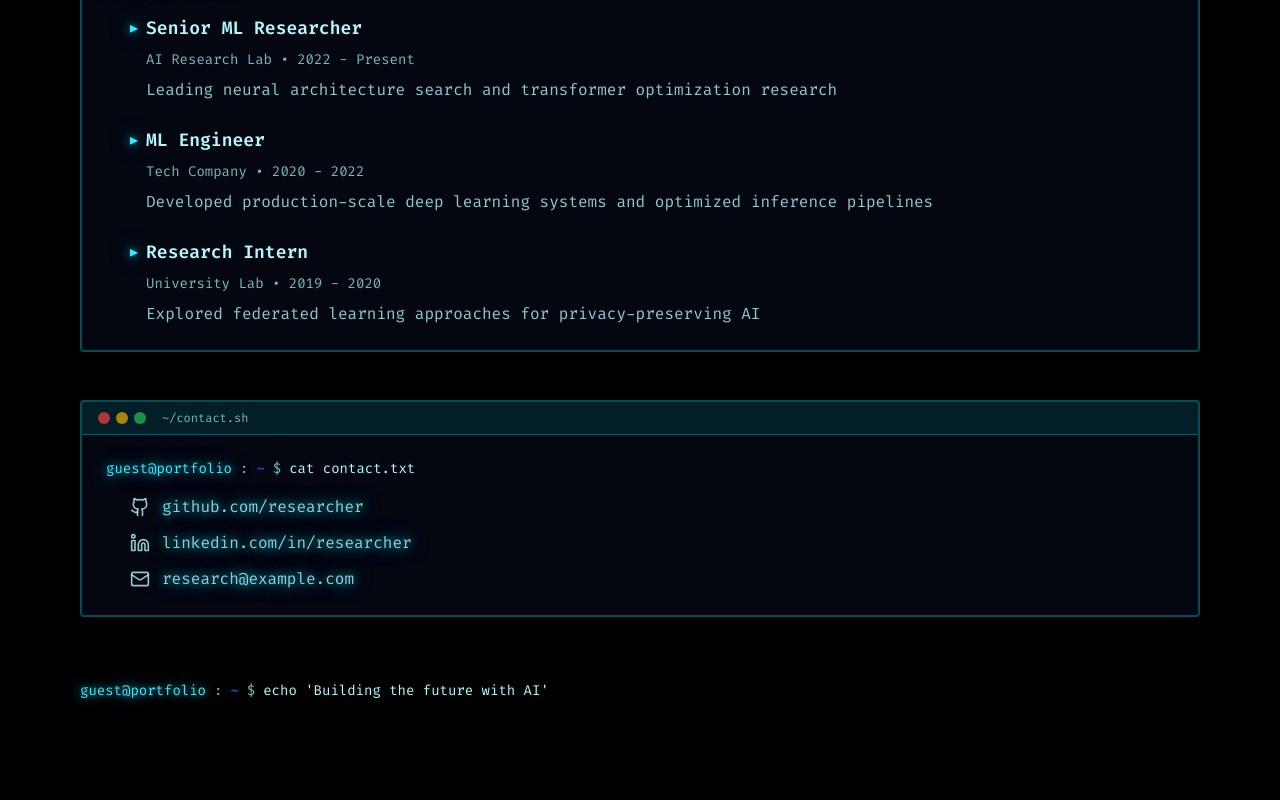
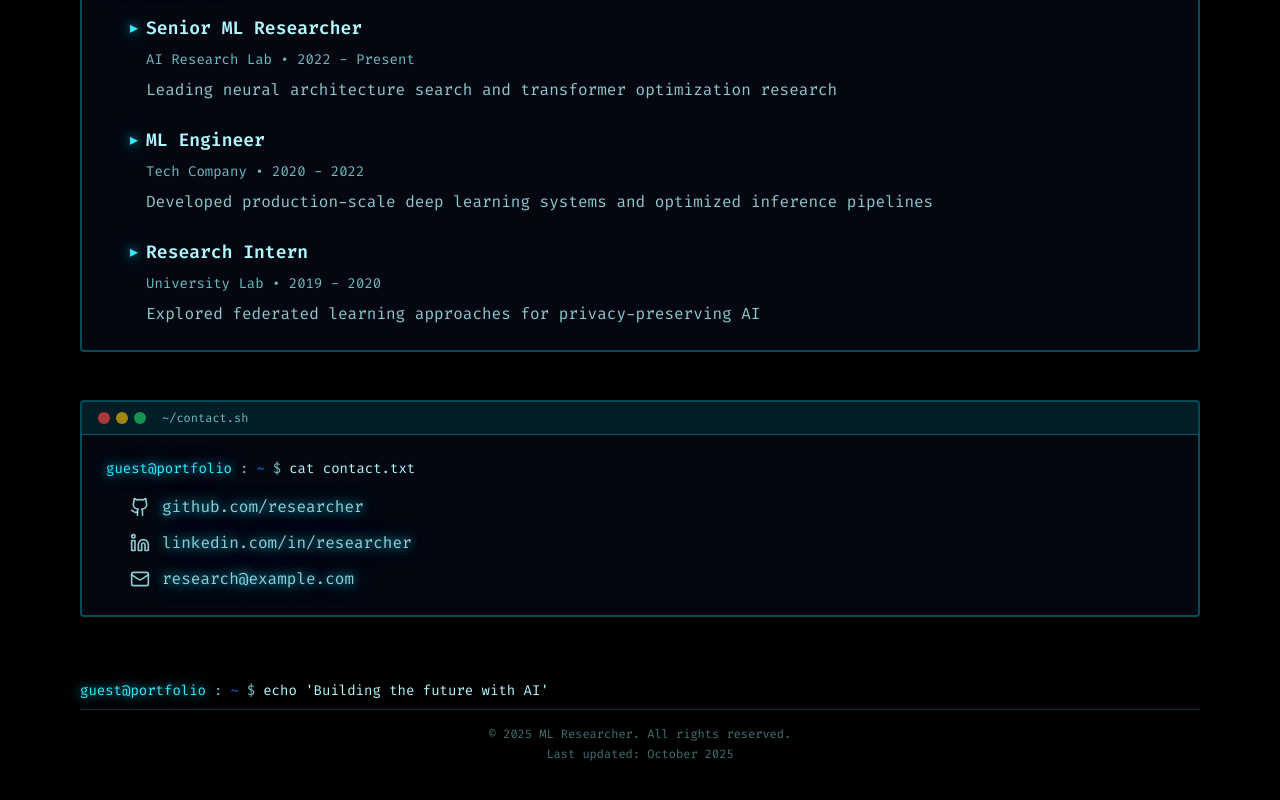
Before and after one commit to gjyotin305/gjyotin305.github.io, a React (Vite) app: page / in a window 1280 px wide. Shown: the part 751-1551 px from the top of the page. Before the commit the page ends 1500 px from the top, so only its background shows below. Built offline with nearby package versions, Linux system fonts and the light colour scheme; the HTML template or start-up script is replaced by a standard one.

Commit message:
Add copyright and last edited info

```diff
--- a/src/pages/Index.tsx
+++ b/src/pages/Index.tsx
@@ -177,8 +177,12 @@ const Index = () => {
         </TerminalWindow>
 
         {/* Footer */}
-        <footer className="mt-16 text-center text-sm text-muted-foreground">
+        <footer className="mt-16 text-center space-y-2">
           <TerminalPrompt command="echo 'Building the future with AI'" />
+          <div className="text-xs text-muted-foreground/60 pt-4 border-t border-primary/20 mt-6">
+            <p>© 2025 ML Researcher. All rights reserved.</p>
+            <p className="mt-1">Last updated: October 2025</p>
+          </div>
         </footer>
       </div>
     </div>
```
